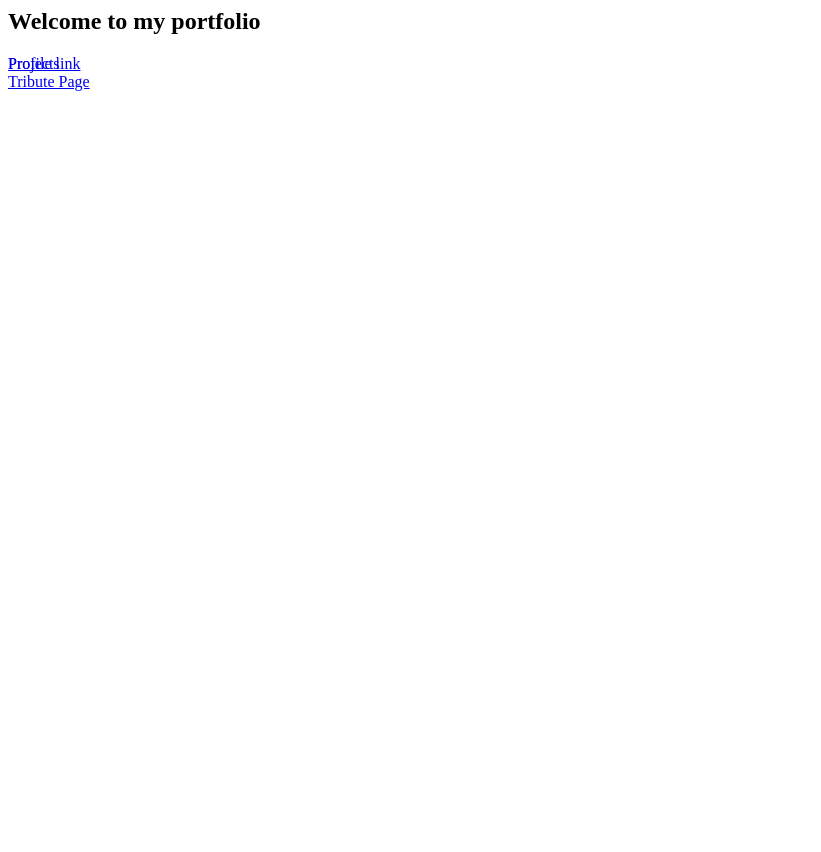
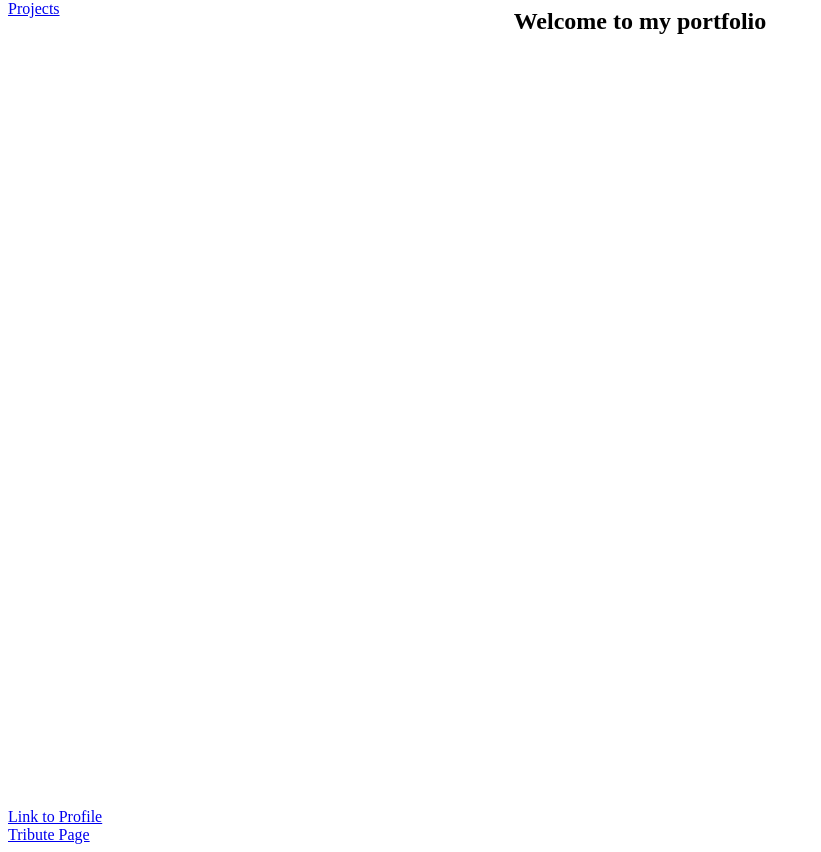
Before and after one commit to rsurge/FreeCodeCamp-Personal-Portfolio, a plain HTML site: page index.html in a window 1280 px wide. Shown: the whole page, without its empty margins (0-821 px from the left). Before the commit the page ends 800 px from the top, so only its background shows below. Drawn offline with Linux system fonts and the light colour scheme.

Commit message:
Finished portfolio

```diff
--- a/index.html
+++ b/index.html
@@ -5,23 +5,29 @@
                 background-color: cyan;
             }
         }
-            nav {
-                position: fixed;
-            }
+        #navbar {
+            position: fixed;
+            top: 0px;
+            width: 100%;
+        }
+        #welcome-section {
+            text-align: center;
+            height: 100vh;
+        }
     </style>
     <main>
         <head>
             <section id="welcome-section">
                 <h1>Welcome to my portfolio</h1>
-                <nav id="navbar">
-                 <a id="profile-link" href="#projects">Projects</a>
-                </nav>
             </section>
         </head>
         <body>
+            <nav id="navbar">
+                <a href="#projects">Projects</a>
+            </nav>
             <section id="projects">
-                <div id="profile-link">
-                    <a href="https://github.com/rsurge" target="_blank">Profile link</a>
+                <div>
+                    <a id="profile-link" href="https://github.com/rsurge" target="_blank">Link to Profile</a>
                 </div>
                 <div class="project-tile">
                     <a href="https://github.com/rsurge/Kobe-Bryant-Tribute-Page">Tribute Page</a>
```
